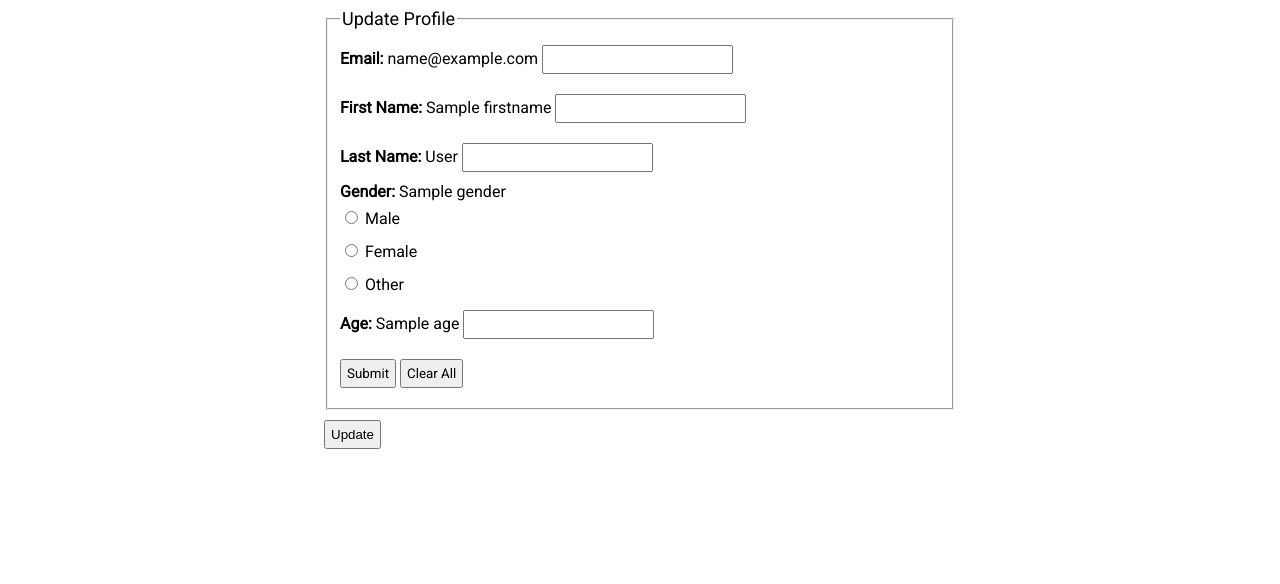
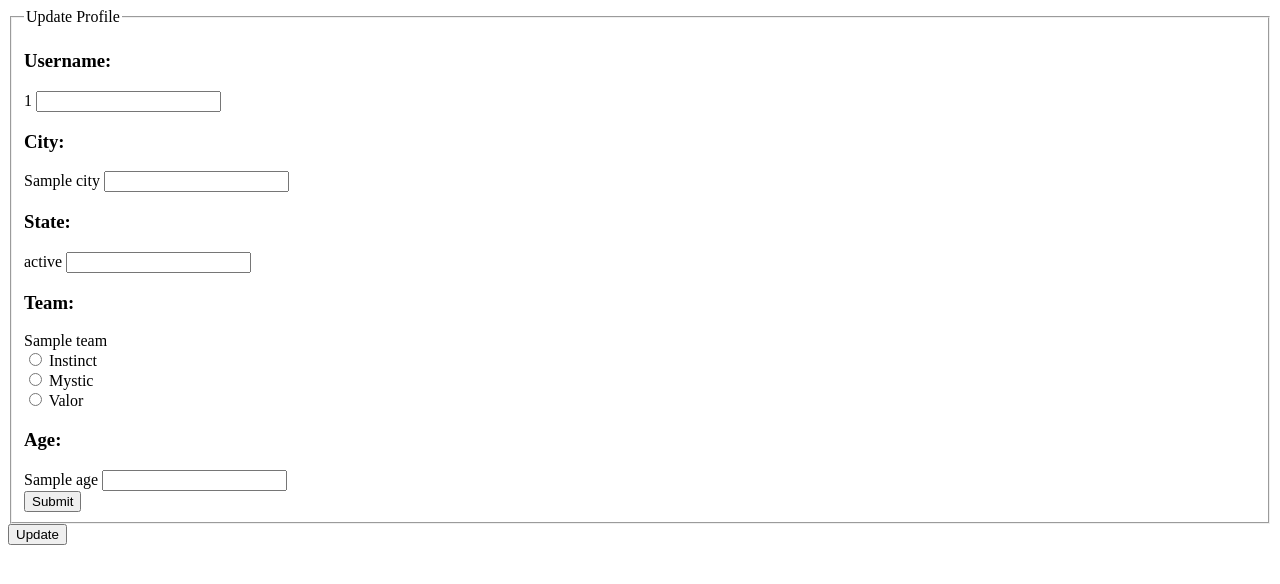
Before and after one commit to corbelld/A1, a Python web app: template templates/edit.html in a window 1280 px wide. Shown: the top 584 px of the page. Run offline with Jinja, Linux system fonts and the light colour scheme; the template is opened without the code that fills it: most values are stand-ins (such as "Sample title", 1, 10 or a date in 2020).

Commit message:
Add files via upload

```diff
--- a/templates/edit.html
+++ b/templates/edit.html
@@ -2,25 +2,22 @@
 <html>
 	<head>
 		<meta charset="UTF-8">
-		<link href='https://fonts.googleapis.com/css?family=Roboto' rel='stylesheet' type='text/css'>
-		<link rel="stylesheet" type="text/css" href="/templates/css/main.css">
-		<title>Academia: Edit Profile</title>
+		<title>Edit User</title>
 	</head>
 	<body>
 		<form method="POST" action="{{ edit_url }}">
 			<input type="hidden" name="key" value="{{ profile.key.urlsafe() }}">
 			<fieldset>
 				<legend>Update Profile</legend>
-				<strong>Email:</strong> {{ profile.email }} <input type="email" name="email"><br />
-				<strong>First Name:</strong> {{ profile.firstname }} <input type="text" name="first-name"><br />
-				<strong>Last Name:</strong> {{ profile.lastname }} <input type="text" name="last-name"><br />
-				<strong>Gender:</strong> {{ profile.gender }}<br />
-				<input type="radio" name="gender" id="gender-male" value="male" /> <label for="genderMale">Male</label><br />
-				<input type="radio" name="gender" id="gender-female" value="female" /> <label for="genderFemale">Female</label><br />
-				<input type="radio" name="gender" id="gender-other" value="other" /> <label for="genderOther">Other</label><br />
-				<strong>Age:</strong> {{ profile.age }} <input type="number" name="age"><br />
+				<h3>Username:</h3> {{ profile.userID }} <input type="text" name="userID"><br />
+				<h3>City:</h3> {{ profile.city }} <input type="text" name="city"><br />
+				<h3>State:</h3> {{ profile.state }} <input type="text" name="state"><br />
+				<h3>Team:</h3> {{ profile.team }}<br />
+				<input type="radio" name="team" id="instinct" value="instinct" /> <label for="instinct">Instinct</label><br />
+				<input type="radio" name="team" id="mystic" value="mystic" /> <label for="mystic">Mystic</label><br />
+				<input type="radio" name="team" id="valor" value="valor" /> <label for="valor">Valor</label><br />
+				<h3>Age:</h3> {{ profile.age }} <input type="number" name="age"><br />
 				<input type="submit" value="Submit" class="submit_button">
-				<input type="reset" value="Clear All" class="submit_button">
 			</fieldset>
 			<input type="submit" value="Update">
 		</form>
```
